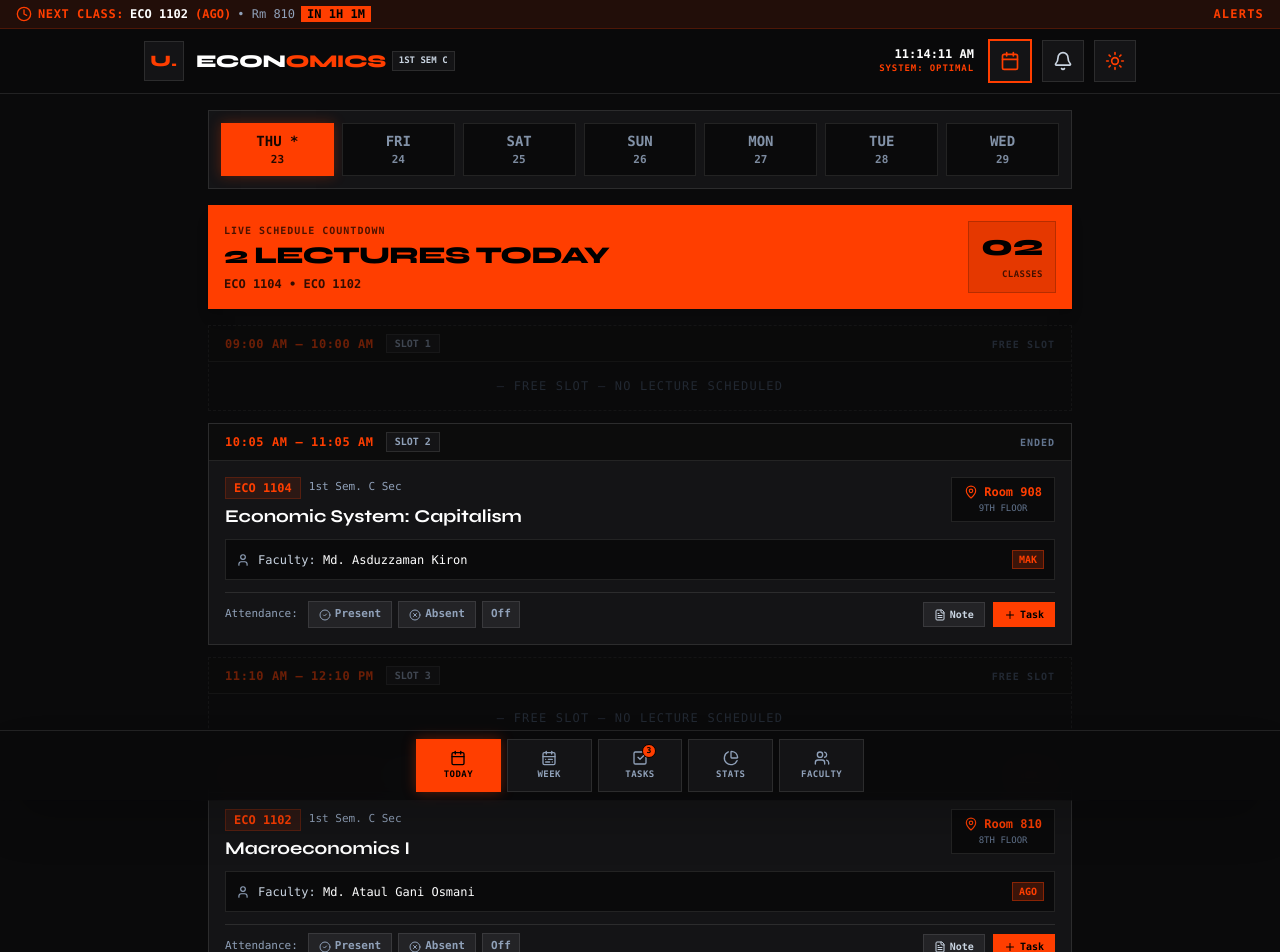
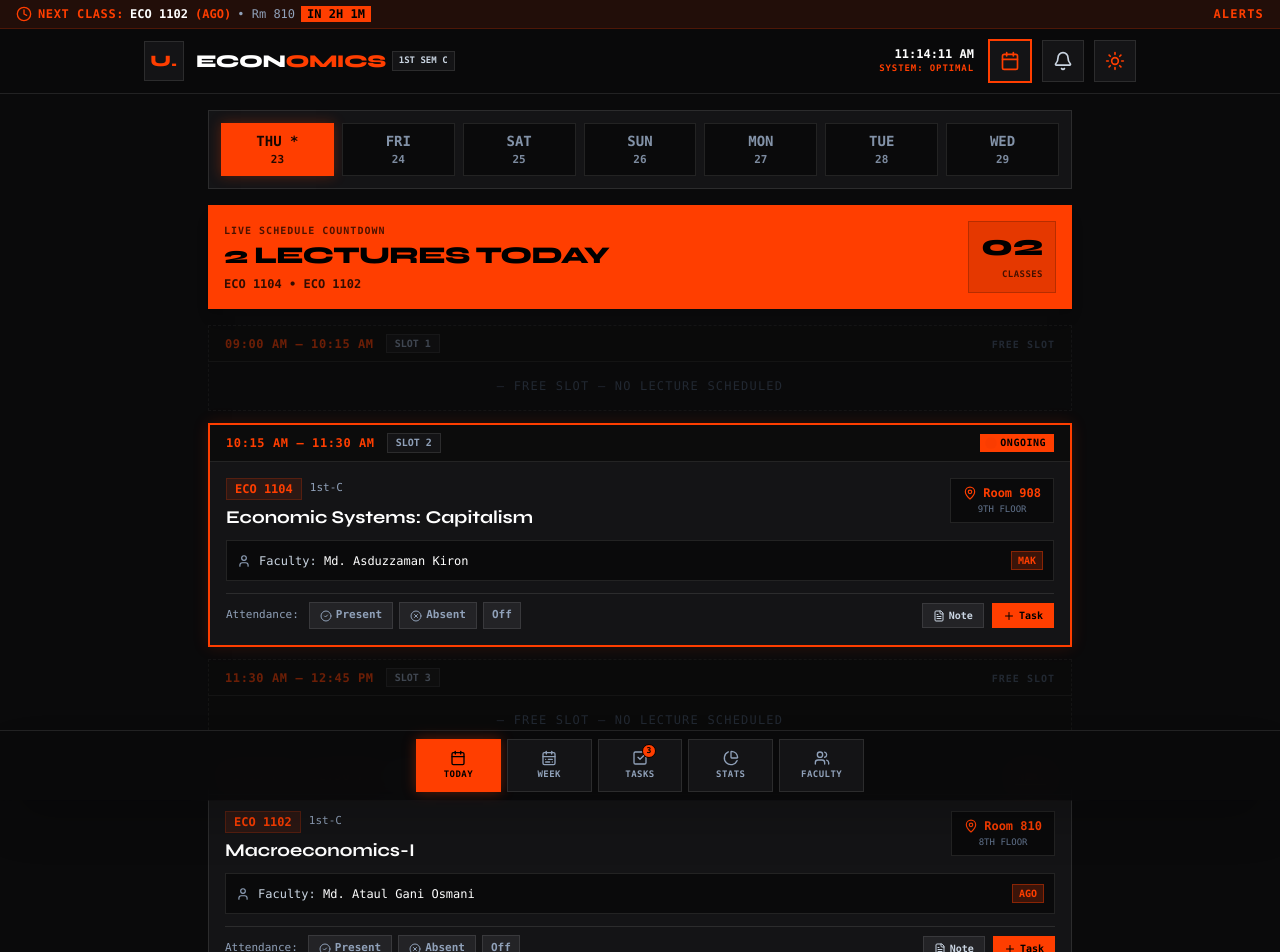
Before and after one commit to Obsiez/vu-routine, a React (Vite) app: page / in a window 1280 px wide. Shown: the top 952 px of the page. Built offline with nearby package versions, Linux system fonts and the light colour scheme.

Commit message:
Update routine schedule, courses, and teacher info for Summer-2026 semester

```diff
--- a/index.html
+++ b/index.html
@@ -20,7 +20,11 @@
       })();
     </script>
     <meta name="viewport" content="width=device-width, initial-scale=1.0" />
-    <title>Student Terminal — Class Routine</title>
+    <title>Class Routine & Task Manager</title>
+    <meta name="description" content="Mobile-first class routine, task manager, attendance tracker and class reminders with boxy modern design for Varendra University (Summer-2026)." />
+    <meta property="og:title" content="Class Routine & Task Manager" />
+    <meta property="og:description" content="Mobile-first class routine, task manager, attendance tracker and class reminders with boxy modern design for Varendra University (Summer-2026)." />
+    <meta property="og:type" content="website" />
     <link rel="icon" type="image/svg+xml" href="/favicon.svg" />
     <link rel="manifest" href="/manifest.json" />
     <link rel="apple-touch-icon" href="/pwa-icon.jpg" />
--- a/metadata.json
+++ b/metadata.json
@@ -1,6 +1,6 @@
 {
   "name": "Class Routine & Task Manager",
-  "description": "Mobile-first class routine, task manager, attendance tracker and class reminders with boxy modern design.",
+  "description": "Mobile-first class routine, task manager, attendance tracker and class reminders with boxy modern design for Varendra University (Summer-2026).",
   "requestFramePermissions": [],
   "majorCapabilities": ["MAJOR_CAPABILITY_SERVER_SIDE_GEMINI_API"]
 }
--- a/src/components/Header.tsx
+++ b/src/components/Header.tsx
@@ -94,6 +94,9 @@ export const Header: React.FC<HeaderProps> = ({
               <span className="text-[8px] sm:text-[9px] font-mono font-bold uppercase bg-slate-100 dark:bg-[#141416] text-slate-700 dark:text-slate-300 px-1.5 py-0.5 border border-slate-300 dark:border-white/10 hidden sm:inline-block">
                 1st Sem C
               </span>
+              <span className="text-[8px] sm:text-[9px] font-mono font-bold uppercase bg-[#ff3e00]/15 text-[#ff3e00] px-1.5 py-0.5 border border-[#ff3e00]/30 hidden xs:inline-block">
+                Summer-2026
+              </span>
             </div>
           </div>
         </div>
--- a/src/components/RoutineEditorModal.tsx
+++ b/src/components/RoutineEditorModal.tsx
@@ -30,7 +30,7 @@ export const RoutineEditorModal: React.FC<RoutineEditorModalProps> = ({
   const [courseCode, setCourseCode] = React.useState<string>('ECO 1101');
   const [teacher, setTeacher] = React.useState<string>('Md. Rakibul Islam');
   const [room, setRoom] = React.useState<string>('504');
-  const [section, setSection] = React.useState<string>('1st Sem. C Sec');
+  const [section, setSection] = React.useState<string>('1st-C');
 
   if (!isOpen) return null;
 
@@ -50,7 +50,7 @@ export const RoutineEditorModal: React.FC<RoutineEditorModalProps> = ({
       setCourseCode('ECO 1101');
       setTeacher(COURSES['ECO 1101'].teacher);
       setRoom(COURSES['ECO 1101'].defaultRoom);
-      setSection('1st Sem. C Sec');
+      setSection('1st-C');
     }
   };
 
--- a/src/components/WeekView.tsx
+++ b/src/components/WeekView.tsx
@@ -82,7 +82,7 @@ export const WeekView: React.FC<WeekViewProps> = ({
                 Full Week Routine Schedule
               </h2>
               <p className="text-xs font-mono text-slate-500 dark:text-slate-400 mt-0.5">
-                Department of Economics — 1st Semester Section C
+                Department of Economics — 1st Semester Section C (Summer-2026)
               </p>
               <p className="hidden print:block text-xs font-mono text-slate-600 mt-1">
                 Printed on: {new Date().toLocaleDateString('en-US', { weekday: 'long', year: 'numeric', month: 'long', day: 'numeric' })}
@@ -400,7 +400,7 @@ export const WeekView: React.FC<WeekViewProps> = ({
         <div className="border-b-2 border-black pb-4 flex justify-between items-end">
           <div>
             <h1 className="text-xl font-bold uppercase tracking-tight">Class Routine Schedule</h1>
-            <p className="text-sm font-semibold uppercase text-slate-700">Department of Economics — 1st Semester Section C</p>
+            <p className="text-sm font-semibold uppercase text-slate-700">Department of Economics — 1st Semester Section C (Summer-2026)</p>
           </div>
           <div className="text-right text-xs text-slate-500 font-bold">
             Printed: {new Date().toLocaleDateString('en-US', { weekday: 'long', year: 'numeric', month: 'long', day: 'numeric' })}
--- a/src/data/defaultRoutine.ts
+++ b/src/data/defaultRoutine.ts
@@ -1,18 +1,18 @@
 import { ClassSession, CourseInfo, TimeSlot } from '../types';
 
 export const DEFAULT_TIME_SLOTS: TimeSlot[] = [
-  { id: 1, label: 'Slot 1', startTime: '09:00 AM', endTime: '10:00 AM', startMinutes: 540, endMinutes: 600 },
-  { id: 2, label: 'Slot 2', startTime: '10:05 AM', endTime: '11:05 AM', startMinutes: 605, endMinutes: 665 },
-  { id: 3, label: 'Slot 3', startTime: '11:10 AM', endTime: '12:10 PM', startMinutes: 670, endMinutes: 730 },
-  { id: 4, label: 'Slot 4', startTime: '12:15 PM', endTime: '01:15 PM', startMinutes: 735, endMinutes: 795 },
-  { id: 5, label: 'Slot 5', startTime: '01:50 PM', endTime: '02:50 PM', startMinutes: 830, endMinutes: 890 },
-  { id: 6, label: 'Slot 6', startTime: '02:55 PM', endTime: '03:55 PM', startMinutes: 895, endMinutes: 955 },
+  { id: 1, label: 'Slot 1', startTime: '09:00 AM', endTime: '10:15 AM', startMinutes: 540, endMinutes: 615 },
+  { id: 2, label: 'Slot 2', startTime: '10:15 AM', endTime: '11:30 AM', startMinutes: 615, endMinutes: 690 },
+  { id: 3, label: 'Slot 3', startTime: '11:30 AM', endTime: '12:45 PM', startMinutes: 690, endMinutes: 765 },
+  { id: 4, label: 'Slot 4', startTime: '01:15 PM', endTime: '02:30 PM', startMinutes: 795, endMinutes: 870 },
+  { id: 5, label: 'Slot 5', startTime: '02:30 PM', endTime: '03:45 PM', startMinutes: 870, endMinutes: 945 },
+  { id: 6, label: 'Slot 6', startTime: '03:45 PM', endTime: '05:00 PM', startMinutes: 945, endMinutes: 1020 },
 ];
 
 export const COURSES: Record<string, CourseInfo> = {
   'ECO 1101': {
     code: 'ECO 1101',
-    title: 'Microeconomics I',
+    title: 'Microeconomics-I',
     teacher: 'Md. Rakibul Islam',
     defaultRoom: '504',
     accentColor: 'bg-emerald-500 text-white border-emerald-700',
@@ -22,7 +22,7 @@ export const COURSES: Record<string, CourseInfo> = {
   },
   'ECO 1102': {
     code: 'ECO 1102',
-    title: 'Macroeconomics I',
+    title: 'Macroeconomics-I',
     teacher: 'Md. Ataul Gani Osmani',
     defaultRoom: '811',
     accentColor: 'bg-indigo-500 text-white border-indigo-700',
@@ -42,7 +42,7 @@ export const COURSES: Record<string, CourseInfo> = {
   },
   'ECO 1104': {
     code: 'ECO 1104',
-    title: 'Economic System: Capitalism',
+    title: 'Economic Systems: Capitalism',
     teacher: 'Md. Asduzzaman Kiron',
     defaultRoom: '909',
     accentColor: 'bg-amber-500 text-white border-amber-800',
@@ -71,7 +71,7 @@ export const DEFAULT_CLASS_SESSIONS: ClassSession[] = [
     teacher: 'Mst. Nur Hasna Banu',
     courseCode: 'ECO 1103',
     courseTitle: 'Agricultural Economics',
-    section: '1st Sem. C Sec',
+    section: '1st-C',
     room: '504'
   },
   {
@@ -80,8 +80,8 @@ export const DEFAULT_CLASS_SESSIONS: ClassSession[] = [
     slotId: 6,
     teacher: 'Md. Rakibul Islam',
     courseCode: 'ECO 1101',
-    courseTitle: 'Microeconomics I',
-    section: '1st Sem. C Sec',
+    courseTitle: 'Microeconomics-I',
+    section: '1st-C',
     room: '504'
   },
 
@@ -92,18 +92,18 @@ export const DEFAULT_CLASS_SESSIONS: ClassSession[] = [
     slotId: 1,
     teacher: 'Md. Asduzzaman Kiron',
     courseCode: 'ECO 1104',
-    courseTitle: 'Economic System: Capitalism',
-    section: '1st Sem. C Sec',
+    courseTitle: 'Economic Systems: Capitalism',
+    section: '1st-C',
     room: '909'
   },
   {
     id: 'mon-slot2',
     day: 'Monday',
     slotId: 2,
-    teacher: 'Mst. Nur Hasna Banu',
-    courseCode: 'ECO 1103',
-    courseTitle: 'Agricultural Economics',
-    section: '1st Sem. C Sec',
+    teacher: 'Md. Rakibul Islam',
+    courseCode: 'ECO 1101',
+    courseTitle: 'Microeconomics-I',
+    section: '1st-C',
     room: '908'
   },
 
@@ -115,17 +115,17 @@ export const DEFAULT_CLASS_SESSIONS: ClassSession[] = [
     teacher: 'Md. Shamsul Alam',
     courseCode: 'ECO 1105',
     courseTitle: 'Bangladesh Economy: Structure',
-    section: '1st Sem. C Sec',
+    section: '1st-C',
     room: '909'
   },
   {
     id: 'tue-slot6',
     day: 'Tuesday',
     slotId: 6,
-    teacher: 'Md. Rakibul Islam',
-    courseCode: 'ECO 1101',
-    courseTitle: 'Microeconomics I',
-    section: '1st Sem. C Sec',
+    teacher: 'Mst. Nur Hasna Banu',
+    courseCode: 'ECO 1103',
+    courseTitle: 'Agricultural Economics',
+    section: '1st-C',
     room: '908'
   },
 
@@ -136,8 +136,8 @@ export const DEFAULT_CLASS_SESSIONS: ClassSession[] = [
     slotId: 5,
     teacher: 'Md. Ataul Gani Osmani',
     courseCode: 'ECO 1102',
-    courseTitle: 'Macroeconomics I',
-    section: '1st Sem. C Sec',
+    courseTitle: 'Macroeconomics-I',
+    section: '1st-C',
     room: '811'
   },
   {
@@ -147,7 +147,7 @@ export const DEFAULT_CLASS_SESSIONS: ClassSession[] = [
     teacher: 'Md. Shamsul Alam',
     courseCode: 'ECO 1105',
     courseTitle: 'Bangladesh Economy: Structure',
-    section: '1st Sem. C Sec',
+    section: '1st-C',
     room: '909'
   },
 
@@ -158,8 +158,8 @@ export const DEFAULT_CLASS_SESSIONS: ClassSession[] = [
     slotId: 2,
     teacher: 'Md. Asduzzaman Kiron',
     courseCode: 'ECO 1104',
-    courseTitle: 'Economic System: Capitalism',
-    section: '1st Sem. C Sec',
+    courseTitle: 'Economic Systems: Capitalism',
+    section: '1st-C',
     room: '908'
   },
   {
@@ -168,8 +168,8 @@ export const DEFAULT_CLASS_SESSIONS: ClassSession[] = [
     slotId: 4,
     teacher: 'Md. Ataul Gani Osmani',
     courseCode: 'ECO 1102',
-    courseTitle: 'Macroeconomics I',
-    section: '1st Sem. C Sec',
+    courseTitle: 'Macroeconomics-I',
+    section: '1st-C',
     room: '810'
   }
 ];
--- a/src/data/teachers.ts
+++ b/src/data/teachers.ts
@@ -80,6 +80,16 @@ export const FACULTY_MEMBERS: FacultyMember[] = [
     primaryRoom: 'Room 504 / 908',
     email: 'nur.hasna@dept.edu',
     phone: '01785281505'
+  },
+  {
+    codeName: 'MAK',
+    name: 'Md. Asduzzaman Kiron',
+    designation: 'Lecturer',
+    department: 'Department of Economics',
+    courses: ['ECO 1104'],
+    primaryRoom: 'Room 908 / 909',
+    email: 'asduzzaman.kiron@dept.edu',
+    phone: '01712345678'
   }
 ];
 
@@ -150,7 +160,7 @@ export const ROOM_GUIDE: Record<string, RoomGuide> = {
     building: 'Academic Building 1',
     wing: 'West Wing',
     capacity: '60 seats',
-    notes: 'Used for Sunday ECO 1103 & ECO 1101 classes.'
+    notes: 'Used for Sunday ECO 1103 (Slot 5) & ECO 1101 (Slot 6) classes.'
   },
   '810': {
     roomNumber: '810',
@@ -158,7 +168,7 @@ export const ROOM_GUIDE: Record<string, RoomGuide> = {
     building: 'Academic Building 1',
     wing: 'East Wing',
     capacity: '50 seats',
-    notes: 'Used for Thursday ECO 1102 Macroeconomics I class.'
+    notes: 'Used for Thursday ECO 1102 Macroeconomics-I (Slot 4) class.'
   },
   '811': {
     roomNumber: '811',
@@ -166,7 +176,7 @@ export const ROOM_GUIDE: Record<string, RoomGuide> = {
     building: 'Academic Building 1',
     wing: 'East Wing',
     capacity: '55 seats',
-    notes: 'Used for Wednesday ECO 1102 Macroeconomics I class.'
+    notes: 'Used for Wednesday ECO 1102 Macroeconomics-I (Slot 5) class.'
   },
   '908': {
     roomNumber: '908',
@@ -174,7 +184,7 @@ export const ROOM_GUIDE: Record<string, RoomGuide> = {
     building: 'Academic Building 1',
     wing: 'Central Wing',
     capacity: '65 seats',
-    notes: 'Used for Monday ECO 1103, Tuesday ECO 1101, Thursday ECO 1104.'
+    notes: 'Used for Monday ECO 1101 (Slot 2), Tuesday ECO 1103 (Slot 6), Thursday ECO 1104 (Slot 2).'
   },
   '909': {
     roomNumber: '909',
@@ -182,6 +192,6 @@ export const ROOM_GUIDE: Record<string, RoomGuide> = {
     building: 'Academic Building 1',
     wing: 'Central Wing',
     capacity: '65 seats',
-    notes: 'Used for Monday ECO 1104, Tuesday & Wednesday ECO 1105.'
+    notes: 'Used for Monday ECO 1104 (Slot 1), Tuesday ECO 1105 (Slot 5), Wednesday ECO 1105 (Slot 6).'
   }
 };
--- a/src/utils/storageUtils.ts
+++ b/src/utils/storageUtils.ts
@@ -2,12 +2,12 @@ import { DEFAULT_CLASS_SESSIONS, DEFAULT_TIME_SLOTS } from '../data/defaultRouti
 import { AttendanceLog, ClassSession, ReminderSetting, TaskItem, TimeSlot } from '../types';
 
 const STORAGE_KEYS = {
-  SESSIONS: 'class_routine_sessions_v2',
-  SLOTS: 'class_routine_slots_v1',
-  TASKS: 'class_routine_tasks_v2',
-  ATTENDANCE: 'class_routine_attendance_v1',
-  REMINDERS: 'class_routine_reminders_v1',
-  NOTES: 'class_routine_notes_v1'
+  SESSIONS: 'vu_routine_sessions_summer2026',
+  SLOTS: 'vu_routine_slots_summer2026',
+  TASKS: 'vu_routine_tasks_summer2026',
+  ATTENDANCE: 'vu_routine_attendance_summer2026',
+  REMINDERS: 'vu_routine_reminders_summer2026',
+  NOTES: 'vu_routine_notes_summer2026'
 };
 
 const DEFAULT_REMINDER_SETTINGS: ReminderSetting = {
--- a/tsconfig.json
+++ b/tsconfig.json
@@ -4,6 +4,7 @@
     "experimentalDecorators": true,
     "useDefineForClassFields": false,
     "module": "ESNext",
+    "types": ["vite/client"],
     "lib": [
       "ES2022",
       "DOM",
```
Also changed, not shown: package.json (+7 -6 lines), vite.config.ts (+1 -1 lines), 2 other files (tests, documents, lock files or other folders).
